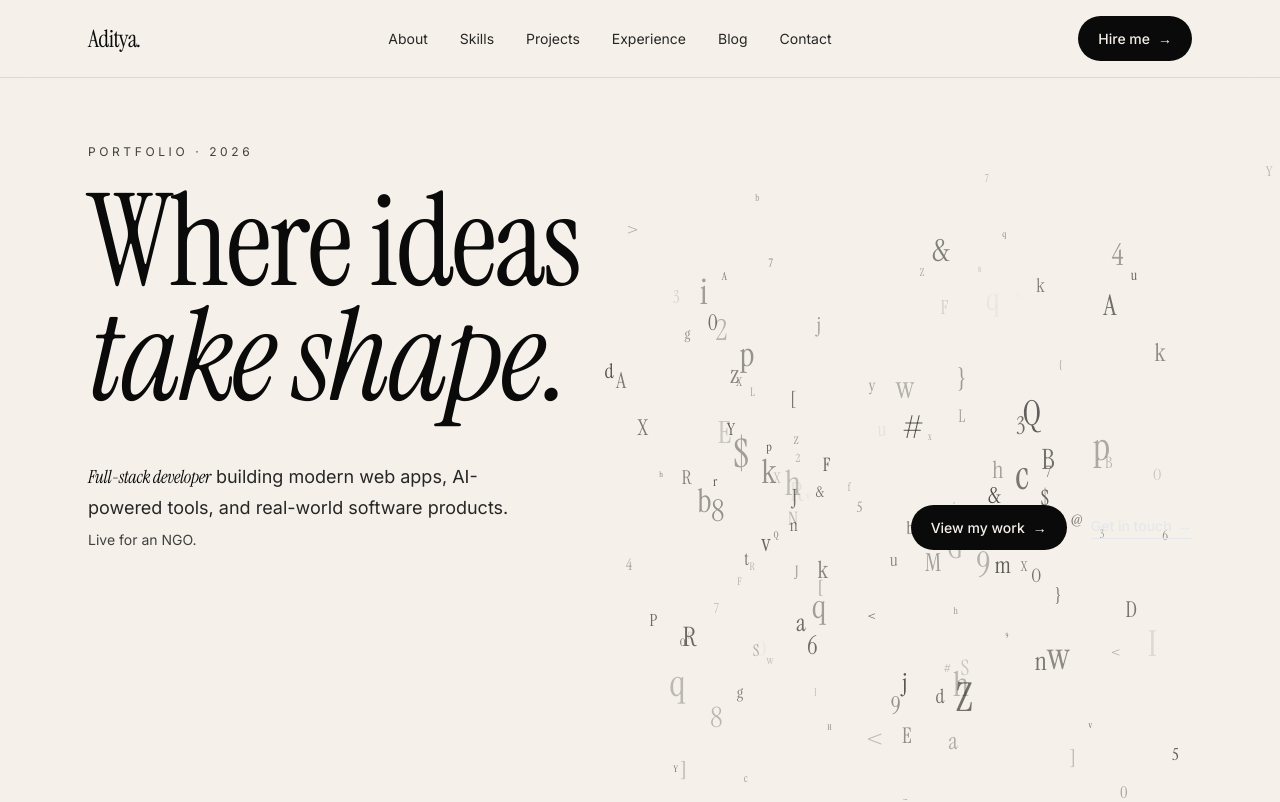
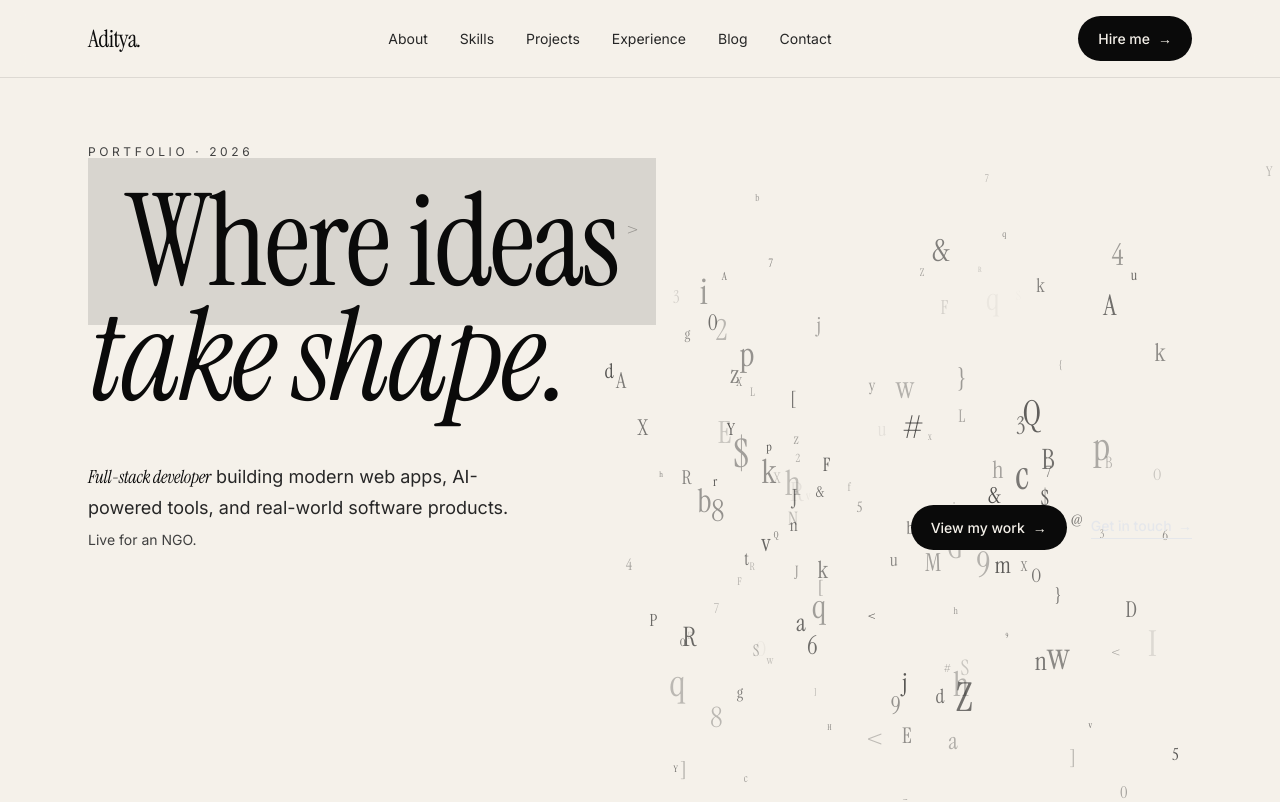
Before and after one commit to AdityaXhettri/Aditya-s-Portfolio, a React (Vite) app in the folder portfolio-react/: page / in a window 1280 px wide. Shown: the top 802 px of the page. Built offline with nearby package versions, Linux system fonts and the light colour scheme.

Commit message:
style(hero): add background highlight to hero heading

```diff
--- a/portfolio-react/src/components/Hero.jsx
+++ b/portfolio-react/src/components/Hero.jsx
@@ -18,7 +18,8 @@ export default function Hero() {
           className="mb-8 max-w-5xl leading-[0.9]"
           style={{ ...SERIF, fontSize: 'clamp(3rem, 10vw, 9rem)', color: '#0a0a0a' }}
         >
-          Where ideas<br />
+          <span style={{ backgroundColor: 'rgba(10, 10, 10, 0.12)', padding: '0 0.3em', boxDecorationBreak: 'clone', WebkitBoxDecorationBreak: 'clone' }}>Where ideas</span>
+          <br />
           <span style={{ fontStyle: 'italic', color: '#0a0a0a' }}>take shape.</span>
         </h1>
 
```
